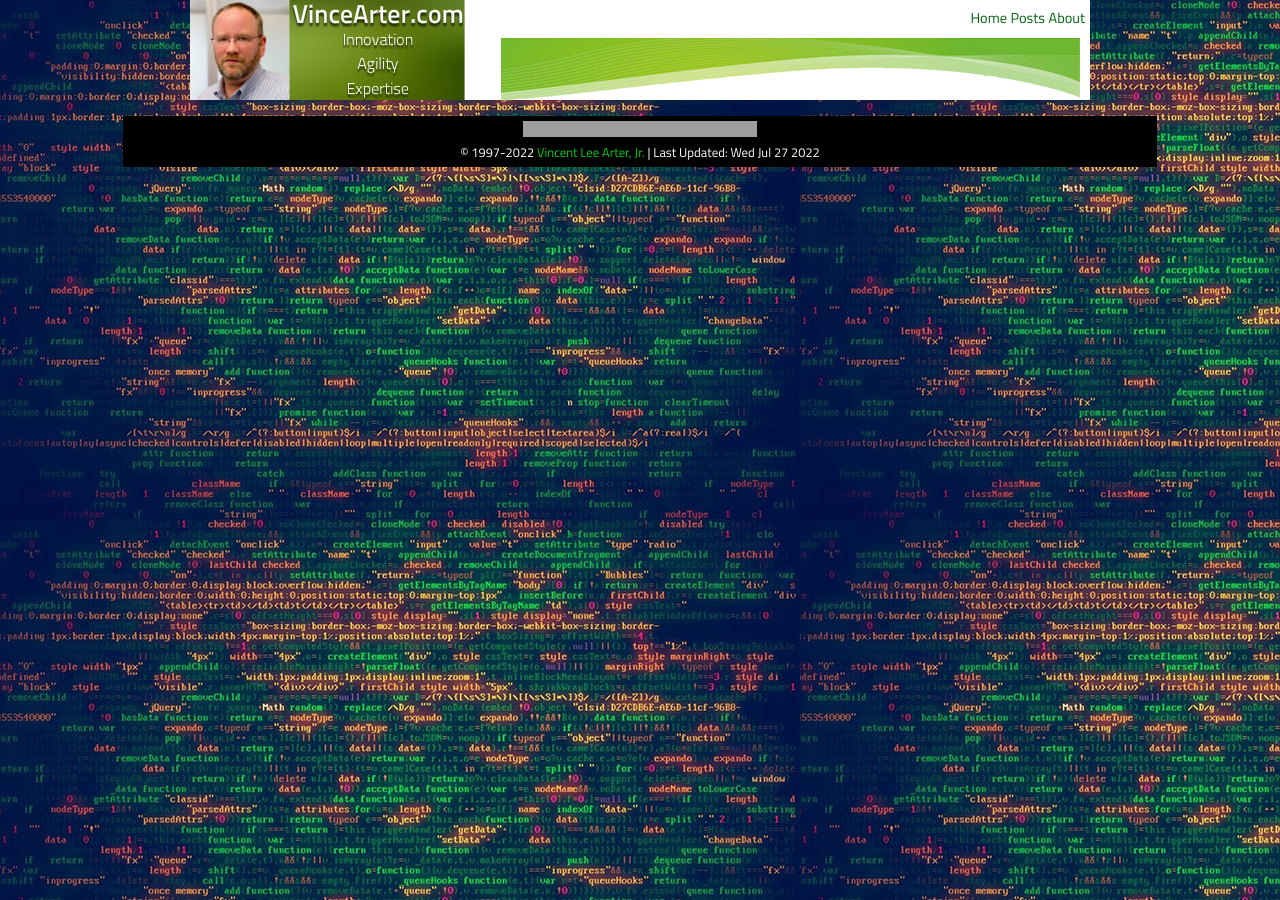
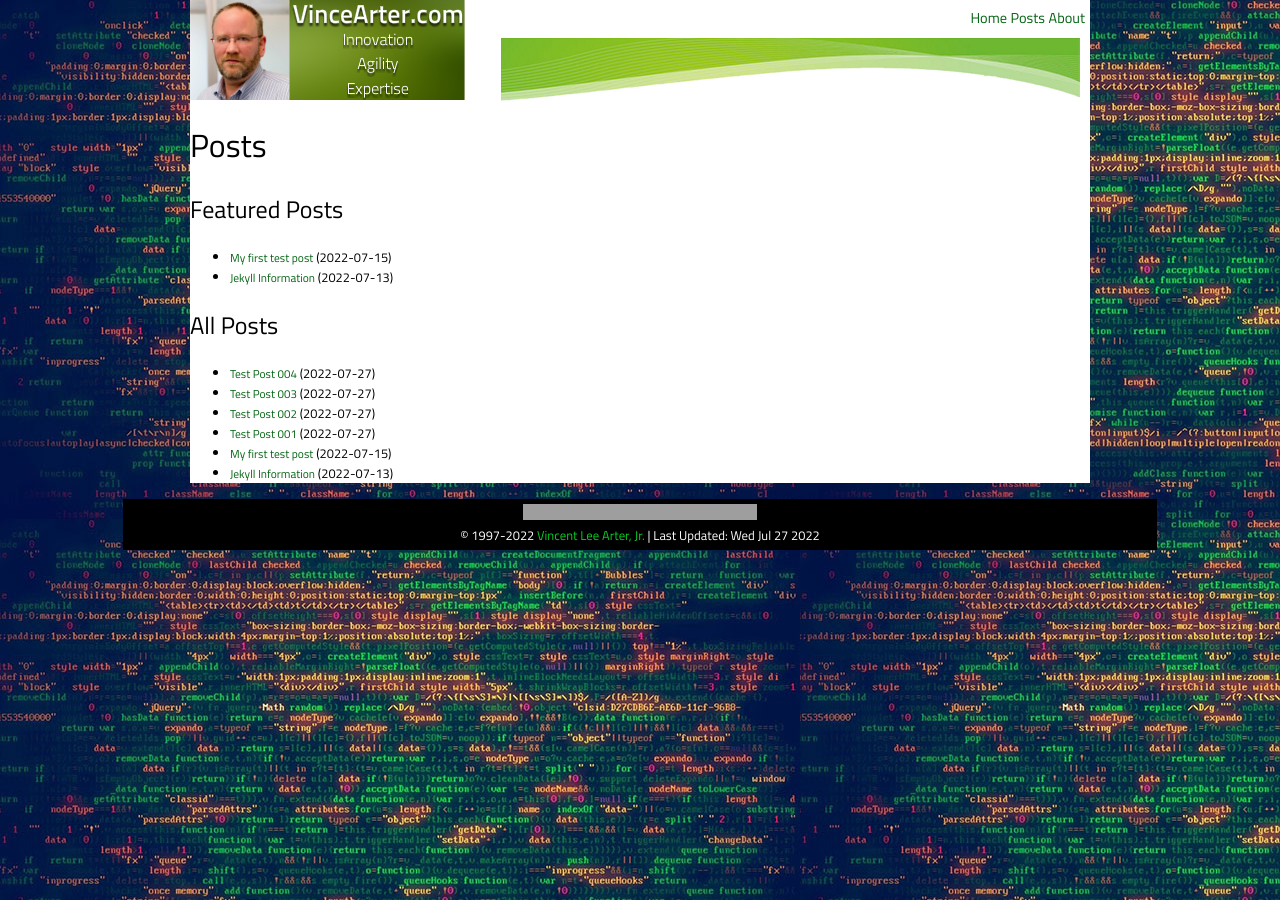
Before and after one commit to VArterJr/old.varterjr.github.io, a Jekyll site: the page built from posts.md, in a window 1280 px wide. Built offline with Jekyll 4.4.1, drawn with Linux system fonts in a browser that asks for light colours; some web fonts are replaced; grey boxes are pictures that could not be loaded.

Commit message:
v0.2
Version 0.2 (27-July-2022): Dynamic post page fixes in place and some other minor fixes.

```diff
--- a/_posts/2022-07-13-welcome-to-jekyll.md
+++ b/_posts/2022-07-13-welcome-to-jekyll.md
@@ -1,8 +1,9 @@
 ---
 layout: post
-title: "Welcome to Jekyll!"
+title: "Jekyll Information"
 date: 2022-07-13 14:41:47 -0500
-categories: jekyll update
+categories: jekyll information framework
+tags: featured
 ---
 You’ll find this post in your `_posts` directory. Go ahead and edit it and re-build the site to see your changes. You can rebuild the site in many different ways, but the most common way is to run `jekyll serve`, which launches a web server and auto-regenerates your site when a file is updated.
 
--- /dev/null
+++ b/_posts/2022-07-27-test-001.md
@@ -0,0 +1,8 @@
+---
+layout: post
+title: "Test Post 001"
+date: 2022-07-27 18:01:00 -0500
+categories: post testing
+tags:
+---
+This is the 001 test.
--- /dev/null
+++ b/_posts/2022-07-27-test-002.md
@@ -0,0 +1,8 @@
+---
+layout: post
+title: "Test Post 002"
+date: 2022-07-27 18:02:00 -0500
+categories: post testing
+tags:
+---
+This is the 002 test.
--- /dev/null
+++ b/_posts/2022-07-27-test-003.md
@@ -0,0 +1,8 @@
+---
+layout: post
+title: "Test Post 003"
+date: 2022-07-27 18:03:00 -0500
+categories: post testing
+tags:
+---
+This is the 003 test.
--- /dev/null
+++ b/_posts/2022-07-27-test-004.md
@@ -0,0 +1,8 @@
+---
+layout: post
+title: "Test Post 004"
+date: 2022-07-27 18:04:00 -0500
+categories: post testing
+tags:
+---
+This is the 004 test.
--- a/posts.md
+++ b/posts.md
@@ -1,7 +1,33 @@
 ---
 # Feel free to add content and custom Front Matter to this file.
 # To modify the layout, see https://jekyllrb.com/docs/themes/#overriding-theme-defaults
-layout: home
+layout: default
 title: Posts
 permalink: /posts/
+numFeaturedPostsToShow: 5
 ---
+# Posts
+
+## Featured Posts
+<ul class="posts">
+{% for post in site.tags.featured limit: page.numFeaturedPostsToShow %}
+  <div class="post_info">
+    <li>
+         <a href="{{ post.url }}">{{ post.title }}</a>
+         <span>({{ post.date | date:"%Y-%m-%d" }})</span>
+    </li>
+    </div>
+  {% endfor %}
+</ul>
+
+## All Posts
+<ul class="posts">
+{% for post in site.posts %}
+  <div class="post_info">
+    <li>
+         <a href="{{ post.url }}">{{ post.title }}</a>
+         <span>({{ post.date | date:"%Y-%m-%d" }})</span>
+    </li>
+    </div>
+  {% endfor %}
+</ul>
```
Also changed, not shown: _doc/README.md (added, +20 -0 lines), _doc/post-loop-testing.md (added, +45 -0 lines), _posts/2022-07-14-test-post.md (+2 -1 lines).
